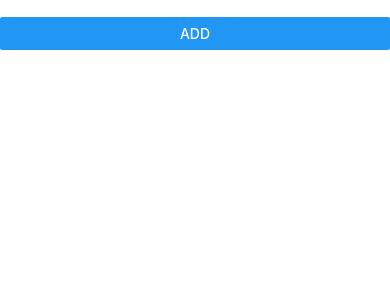
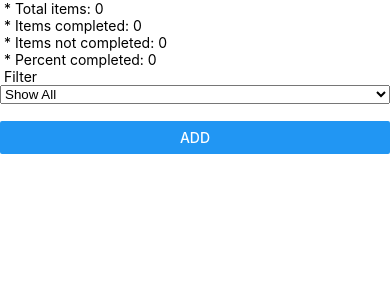
Before and after one commit to nk711/ToDoListUsingRecoil, a React Native app: screen / in a window 390 px wide. Shown: the top 300 px of the page. Built offline with nearby package versions, Linux system fonts and the light colour scheme.

Commit message:
Added Filter and stats to home page

```diff
--- a/src/screens/Home.tsx
+++ b/src/screens/Home.tsx
@@ -3,12 +3,15 @@ import { Button, Text, TextInput } from "react-native";
 import { atom, useRecoilValue, useSetRecoilState } from "recoil";
 import { AddCard } from "../components/AddCard";
 import { Card } from "../components/Card";
+import { CardFilters } from "../components/CardFilters";
+import { CardStats } from "../components/CardStats";
 import { todoListState } from "../recoil/store";
 
 export const Home = () => {
     const todoList = useRecoilValue(todoListState);
     return (<>
-
+                <CardStats/>
+                <CardFilters/>
                 <AddCard/>
                 { todoList.map((item)=> (
                     <Card key = {item.key} item = {item}>
```
